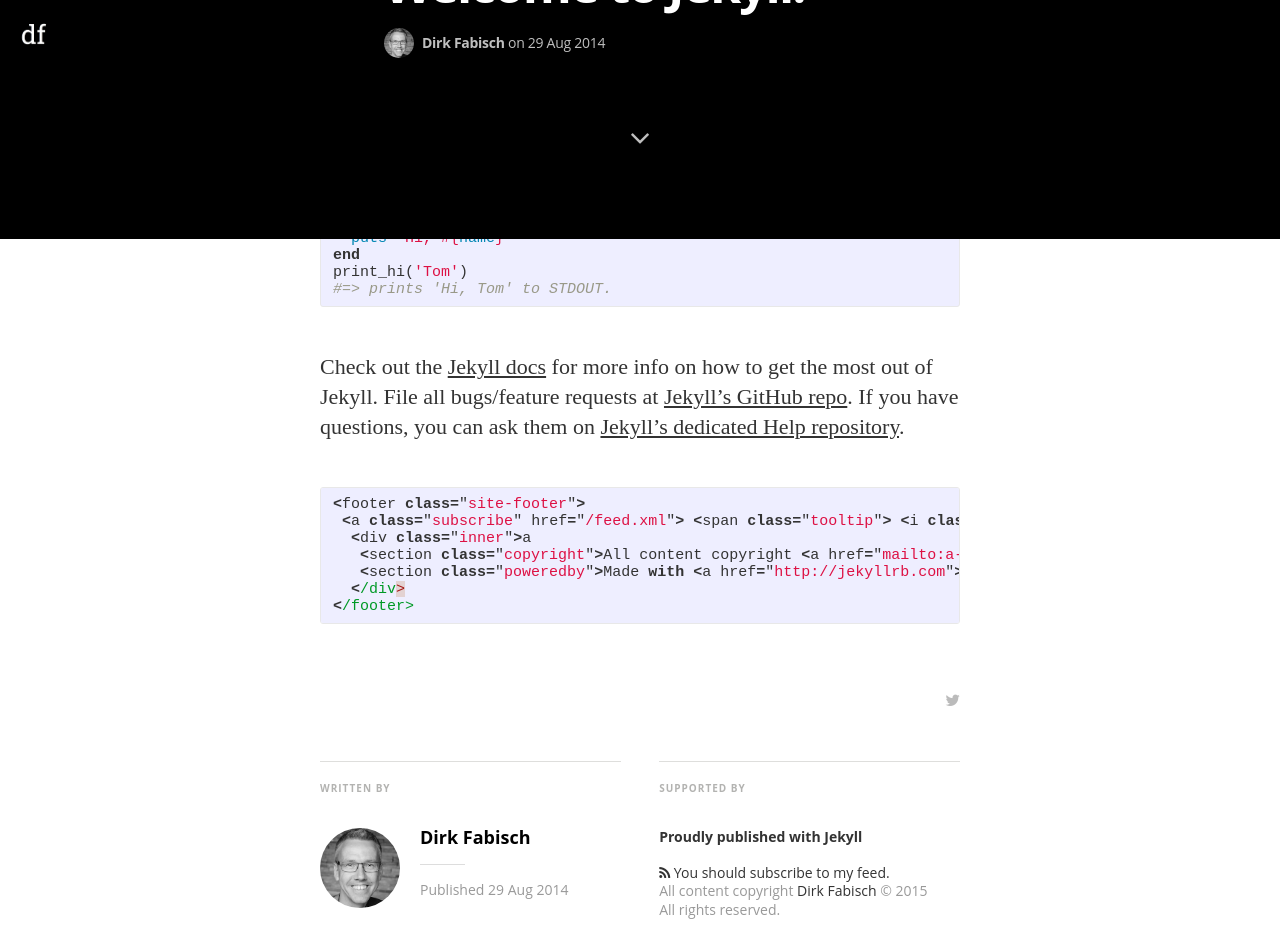
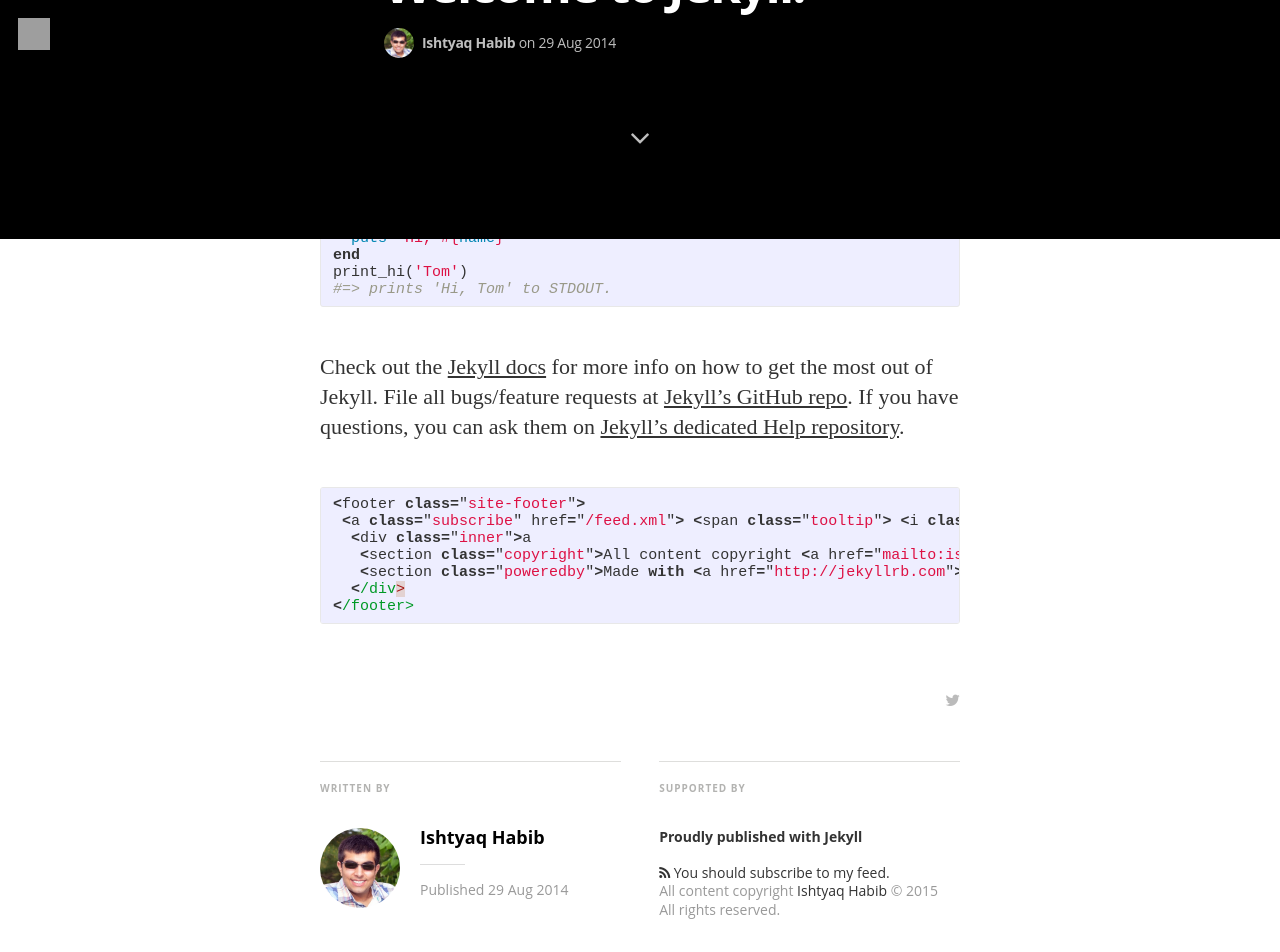
Before and after one commit to tyaq/tyaq.github.io, a Jekyll site: the page built from _posts/2014-08-29-welcome-to-jekyll.markdown, in a window 1280 px wide and 1400 px high, scrolled down 1161 px. Shown: the top 952 px of the window. Built offline with Jekyll 4.4.1, drawn with Linux system fonts in a browser that asks for light colours; nearby versions of some CDN libraries; some web fonts are replaced; Markdown is read by kramdown in place of the engine named in the settings; some of the changed text lies outside the part shown; grey boxes are pictures that could not be loaded.

Commit message:
Customize theme
logo & titles

```diff
--- a/_config.yml
+++ b/_config.yml
@@ -3,29 +3,29 @@ markdown: redcarpet
 highlighter: pygments
 
 # Site settings
-title: "Mediator"
+title: "Ishtyaq Habib"
 description: > # this means to ignore newlines until "email:"
-   A Jekyll theme - Medium inspired
+   Designer - Developer - Scientist
 
-email: a-mail@mail.mail
+email: ishtyaq.habib@gmail.com
 #blog logo
-logo: "/assets/images/df_logo.jpg"
+logo: "/assets/images/logo.jpg"
 # blog cover
 cover: "/assets/images/cA4aKEIPQrerBnp1yGHv_IMG_9534-3-2.jpg"
 
-name: 'Dirk Fabisch'
-author: 'Dirk Fabisch'
+name: 'Ishtyaq Habib'
+author: 'Ishtyaq Habib'
 author_image: "/assets/images/author.jpg"
 
 paginate:	5
 
-url: "http://myblog.***.***" # the base hostname & protocol for your site
+url: "http://ishtyaqhabib.com" # the base hostname & protocol for your site
 baseurl: ""
 
 # social icons and sharing options
 social:
   - icon:	twitter
-    url:	https://twitter.com/dirkfabisch
+    url:	https://twitter.com/t_yaq
     desc: Follow me on twitter
     share_url: http://twitter.com/share
     share_title: ?text=
@@ -39,7 +39,7 @@ social:
 #    share_link: "&amp;u="
 
   - icon:	github
-    url:	https://github.com/dirkfabisch
+    url:	https://github.com/tyaq
     desc:	Fork me on github
     share_url:
     share_title:
--- a/_includes/footer.html
+++ b/_includes/footer.html
@@ -4,7 +4,6 @@
   <a class="subscribe" href="{{ "/feed.xml" | prepend: site.baseurl }}"> <span class="tooltip"> <i class="fa fa-rss"></i> Subscribe!</span></a>
     <div class="inner">
          <section class="copyright">All content copyright <a href="mailto:{{ site.email}}">{{ site.name }}</a> &copy; {{ site.time | date: '%Y' }} &bull; All rights reserved.</section>
-         <section class="poweredby">Made with <a href="http://jekyllrb.com"> Jekyll</a></section>
     </div>
 </footer>
 
```
Also changed, not shown: assets/images/author.jpg, assets/images/icon.jpg (added), assets/images/icon.png (added), assets/images/iconb.jpg (added), assets/images/iconb.png (added), assets/images/iconw.jpg (added), assets/images/iconw.png (added).
